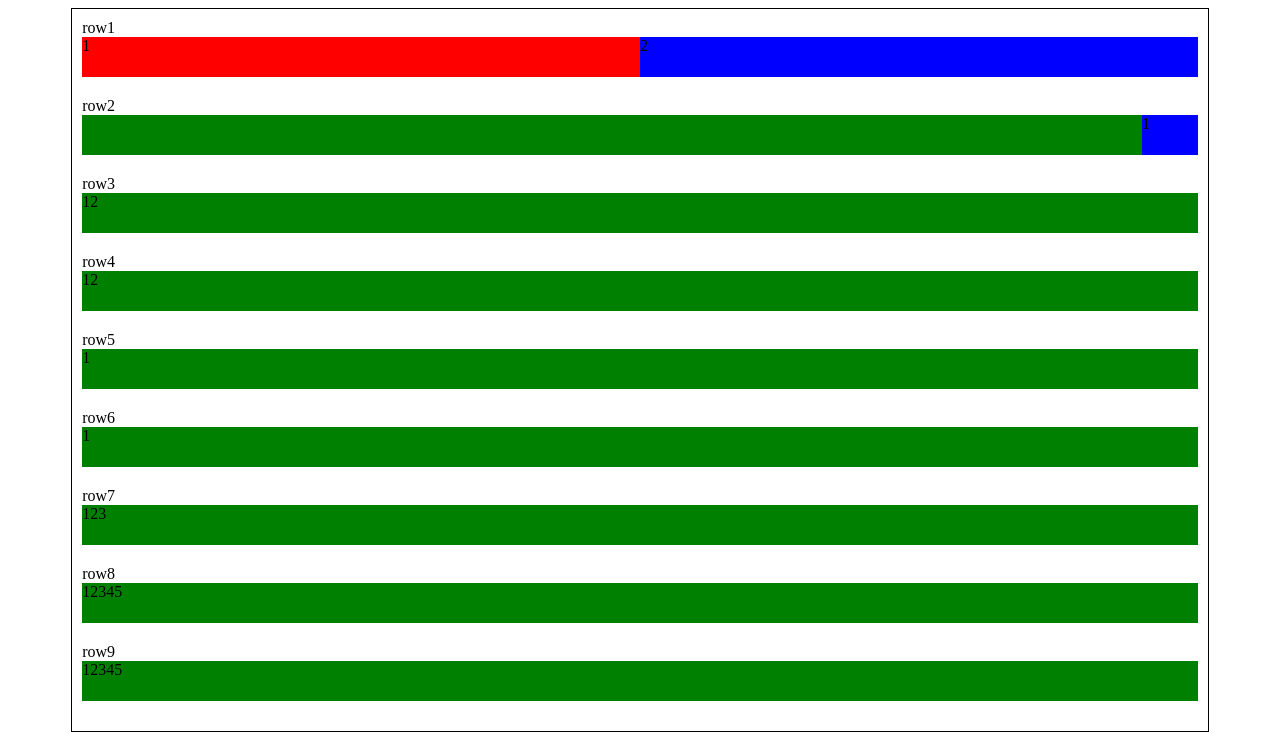
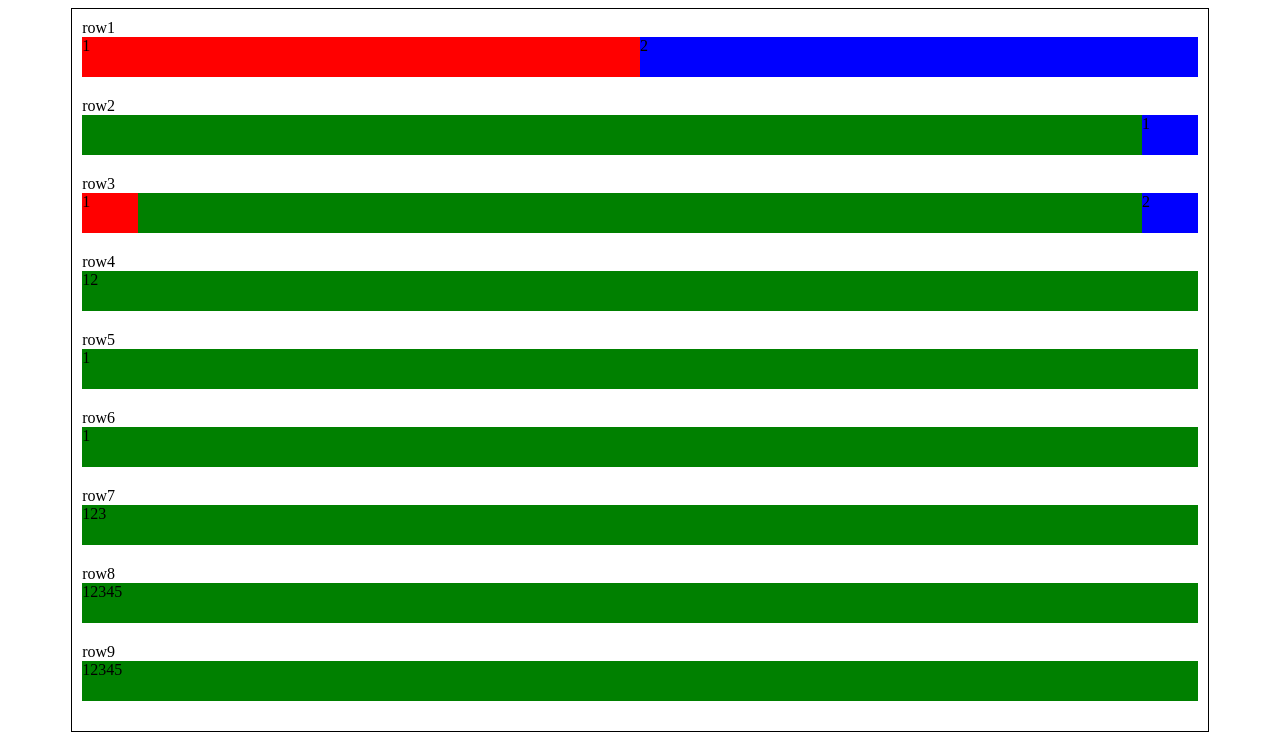
Before and after one commit to SigeMaSig/web-starter, a plain HTML site: page MyProject/HomeWork By jara/LineColor.html in a window 1280 px wide. Drawn offline with Linux system fonts and the light colour scheme.

Commit message:
Row3 Finish

```diff
--- a/MyProject/HomeWork By jara/LineColor.html
+++ b/MyProject/HomeWork By jara/LineColor.html
@@ -27,8 +27,8 @@
 
         <div>row3
             <div class="flex">
-                <div>1</div>
-                <div>2</div>
+                <div class="row3-item1 red">1</div>
+                <div class="row3-item2 blue">2</div>
             </div>
         </div>
 
--- a/MyProject/HomeWork By jara/style.css
+++ b/MyProject/HomeWork By jara/style.css
@@ -16,9 +16,16 @@
     flex-grow: 1;
   }
 .row2-item1{
-    flex-grow: 1;
-    margin-left: 95%;
-    width: 100%;
+    width: 5%;
+    margin-left: auto;
+}
+.row3-item1{
+    width: 5%;
+    margin-right: auto;
+}
+.row3-item2{
+    width: 5%;
+    margin-left: auto;
 }
 .red{
     background-color: red;
```
